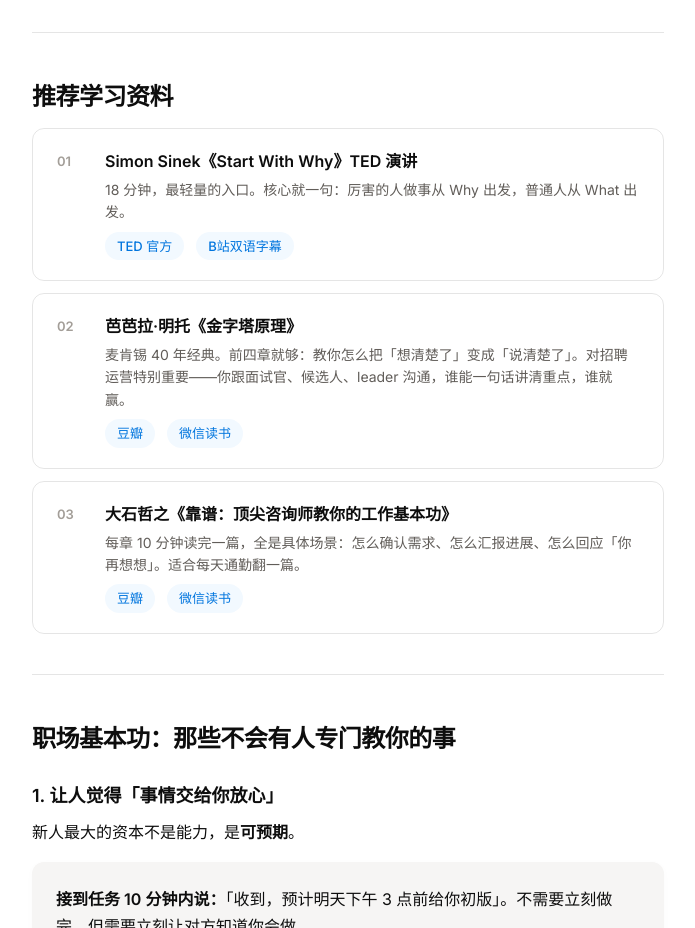
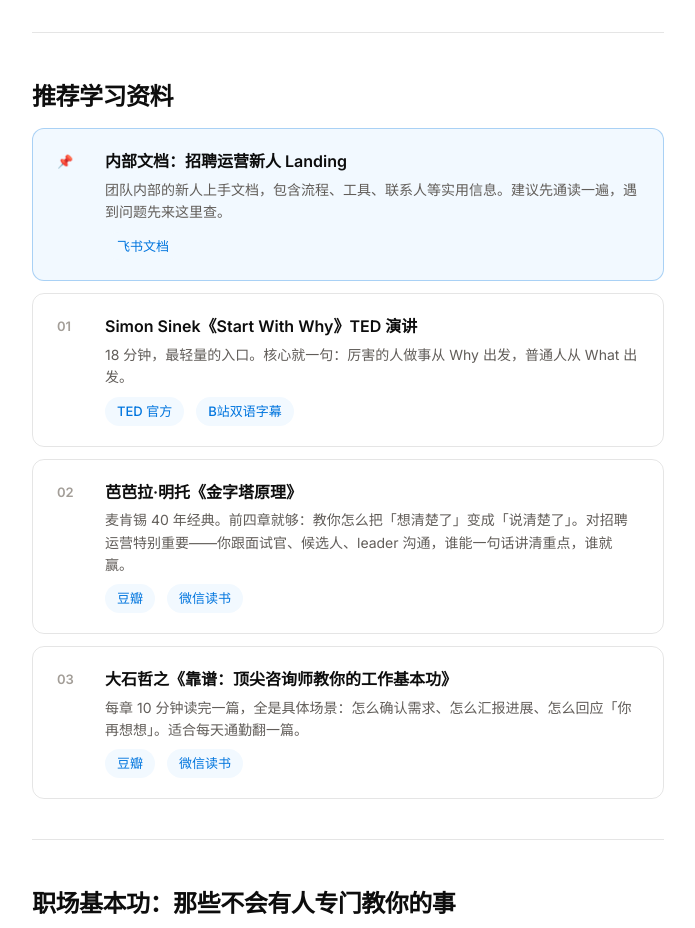
Before and after one commit to BiancaBian77/recruitment-newbie-letter, a plain HTML site: page index.html in a window 1280 px wide. Shown: the part 1320-2248 px from the top of the page, without its empty margins (292-987 px from the left). Drawn offline with Linux system fonts and the light colour scheme.

Commit message:
Add internal landing doc link to resources

```diff
--- a/index.html
+++ b/index.html
@@ -317,6 +317,17 @@
 <section>
   <h2>推荐学习资料</h2>
 
+  <div class="resource-card" style="border-color: rgba(0,117,222,0.3); background: var(--blue-light);">
+    <span class="num" style="color: var(--blue);">📌</span>
+    <div class="info">
+      <div class="title">内部文档：招聘运营新人 Landing</div>
+      <div class="desc">团队内部的新人上手文档，包含流程、工具、联系人等实用信息。建议先通读一遍，遇到问题先来这里查。</div>
+      <div class="links">
+        <a href="https://apaas.feishuapp.cn/ae/apps/v3/package_957c5a__c/pc/aaditp5bpguss?trace_event=Nqav_gHFe_" target="_blank">飞书文档</a>
+      </div>
+    </div>
+  </div>
+
   <div class="resource-card">
     <span class="num">01</span>
     <div class="info">
```
